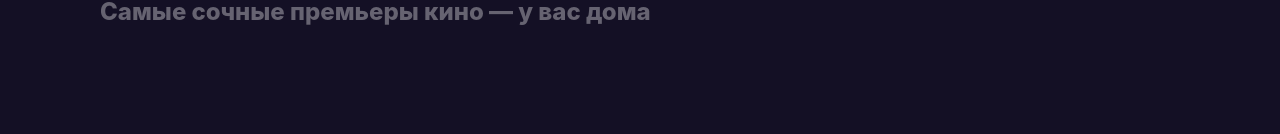
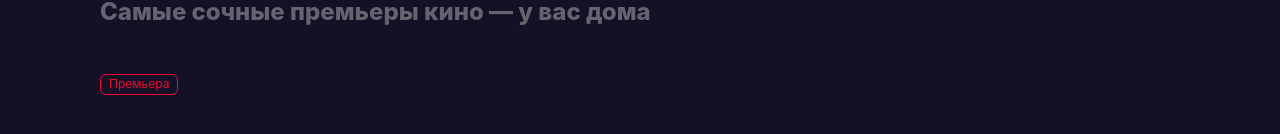
Before and after one commit to Anna-Vlaskina/kinopoisk, a React (Vite) app: page / in a window 1280 px wide. Shown: the part 458-592 px from the top of the page. Built offline with nearby package versions, Linux system fonts and the light colour scheme.

Commit message:
feat(shared-ui): add Badge component

```diff
--- a/src/app/App.tsx
+++ b/src/app/App.tsx
@@ -2,6 +2,7 @@ import Header from "@/widgets/header";
 import Button from "@/shared/ui/Button";
 import BellIcon from "@/shared/assets/icons/bell.svg?react";
 import Text from "@/shared/ui/Text";
+import Badge from "@/shared/ui/Badge";
 
 function App() {
   return (
@@ -26,6 +27,7 @@ function App() {
       <Text tag="h2" size="xl" weight="extrabold" color="tertiary">
         Самые сочные премьеры кино — у вас дома
       </Text>
+      <Badge>Премьера</Badge>
     </div>
   );
 }
--- /dev/null
+++ b/src/shared/ui/Badge/Badge.module.css
@@ -0,0 +1,13 @@
+.badge {
+  display: flex;
+  align-items: center;
+  justify-content: center;
+  width:fit-content;
+  height:fit-content;
+  padding: 1px 8px;
+  font: normal var(--font-weight-regular) var(--font-size-xs) var(--font-family-main);
+  line-height: 140%;
+  color: var(--color-accent);
+  border: 1px solid var(--color-accent);
+  border-radius: 6px;
+}
--- /dev/null
+++ b/src/shared/ui/Badge/Badge.tsx
@@ -0,0 +1,11 @@
+import type { FC } from "react";
+import type { BadgeProps } from "./type";
+import styles from "./Badge.module.css";
+
+const Badge: FC<BadgeProps> = (props) => {
+  const { children } = props;
+
+  return <div className={styles.badge}>{children}</div>;
+};
+
+export default Badge;
--- /dev/null
+++ b/src/shared/ui/Badge/index.ts
@@ -0,0 +1 @@
+export { default } from "./Badge";
--- /dev/null
+++ b/src/shared/ui/Badge/type.ts
@@ -0,0 +1,6 @@
+import React from "react";
+
+export interface BadgeProps {
+  children?: React.ReactNode;
+  className?: string;
+}
```
